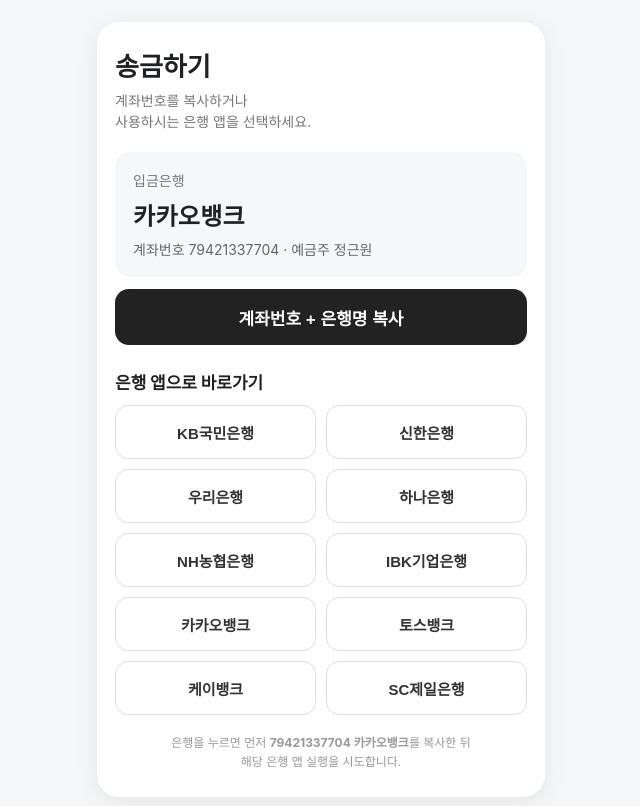
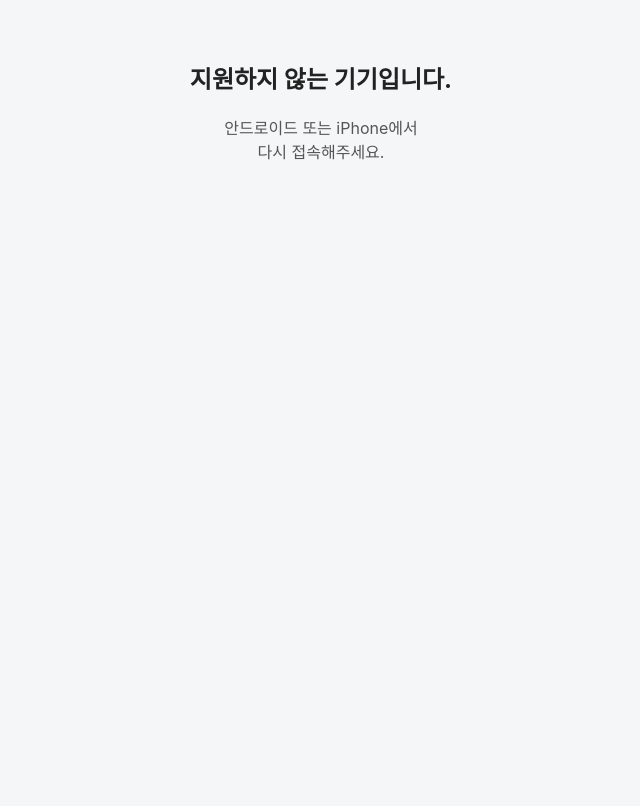
Before and after one commit to sonnara/MyTestProject, a plain HTML site: page index.html in a window 1280 px wide. Shown: the whole page, without its empty margins (319-959 px from the left). Drawn offline with Linux system fonts and the light colour scheme.

Commit message:
Update index.html

```diff
--- a/index.html
+++ b/index.html
@@ -1,195 +1,112 @@
 <!doctype html>
 <html lang="ko">
 <head>
-<meta charset="utf-8">
-<meta name="viewport" content="width=device-width,initial-scale=1,maximum-scale=1,user-scalable=no">
-<meta name="theme-color" content="#ffffff">
+    <meta charset="UTF-8">
+
+    <meta name="viewport"
+          content="width=device-width,
+                   initial-scale=1.0,
+                   maximum-scale=1.0,
+                   user-scalable=no">
+
     <title>송금하기</title>
+
     <style>
-*{box-sizing:border-box;-webkit-tap-highlight-color:transparent}
-body{margin:0;background:#f4f6f8;color:#202124;font-family:-apple-system,BlinkMacSystemFont,"Noto Sans KR","SamsungOne",sans-serif}
-.wrap{max-width:480px;margin:auto;padding:22px 16px 36px}
-.card{background:#fff;border-radius:22px;padding:24px 18px 26px;box-shadow:0 5px 24px rgba(0,0,0,.07)}
-h1{font-size:26px;margin:0 0 7px;font-weight:800}
-.sub{font-size:14px;color:#777;line-height:1.5;margin-bottom:20px}
-.account{background:#f6f7f9;border-radius:15px;padding:18px;margin-bottom:12px}
-.bank{font-size:14px;color:#777;margin-bottom:7px}
-.number{font-size:24px;font-weight:800;letter-spacing:.3px}
-.holder{font-size:14px;color:#666;margin-top:7px}
-.copy{width:100%;height:56px;border:0;border-radius:14px;background:#222;color:#fff;font-size:17px;font-weight:800;margin-bottom:24px}
-.copy:active,.bankBtn:active{transform:scale(.98)}
-.copyText{display:none;text-align:center;color:#14823b;font-size:13px;font-weight:700;margin:-12px 0 16px}
-.title{font-size:17px;font-weight:800;margin-bottom:11px}
-.grid{display:grid;grid-template-columns:1fr 1fr;gap:10px}
-.bankBtn{height:54px;border:1px solid #dedede;background:#fff;border-radius:13px;font-size:15px;font-weight:700;color:#333}
-.status{display:none;margin-top:16px;background:#f1f6ff;color:#315a9b;border-radius:12px;padding:13px;text-align:center;font-size:13px;line-height:1.5}
-.note{font-size:12px;color:#999;text-align:center;line-height:1.6;margin-top:18px}
+        body {
+            margin: 0;
+            background: #f5f6f8;
+            font-family:
+                -apple-system,
+                BlinkMacSystemFont,
+                "Noto Sans KR",
+                "SamsungOne",
+                sans-serif;
+        }
+
+        .loading {
+            min-height: 100vh;
+            display: flex;
+            align-items: center;
+            justify-content: center;
+            color: #666;
+            font-size: 15px;
+        }
+
+        .error {
+            text-align: center;
+            padding: 40px 20px;
+            color: #555;
+        }
+
+        .error h2 {
+            color: #222;
+        }
     </style>
 </head>
+
 <body>
-<div class="wrap">
-  <div class="card">
-    <h1>송금하기</h1>
-    <div class="sub">계좌번호를 복사하거나<br>사용하시는 은행 앱을 선택하세요.</div>
 
-    <div class="account">
-      <div class="bank">입금은행</div>
-      <div class="number">카카오뱅크</div>
-      <div class="holder">계좌번호 79421337704 · 예금주 정근원</div>
+<div id="loading" class="loading">
+    잠시만 기다려주세요...
 </div>
 
-    <button class="copy" onclick="copyAccountOnly()">계좌번호 + 은행명 복사</button>
-    <div id="copyText" class="copyText">79421337704 카카오뱅크가 복사되었습니다.</div>
-
-    <div class="title">은행 앱으로 바로가기</div>
-
-    <div class="grid">
-      <button class="bankBtn" onclick="openBank('KB국민은행')">KB국민은행</button>
-      <button class="bankBtn" onclick="openBank('신한은행')">신한은행</button>
-      <button class="bankBtn" onclick="openBank('우리은행')">우리은행</button>
-      <button class="bankBtn" onclick="openBank('하나은행')">하나은행</button>
-      <button class="bankBtn" onclick="openBank('NH농협은행')">NH농협은행</button>
-      <button class="bankBtn" onclick="openBank('IBK기업은행')">IBK기업은행</button>
-      <button class="bankBtn" onclick="openBank('카카오뱅크')">카카오뱅크</button>
-      <button class="bankBtn" onclick="openBank('토스뱅크')">토스뱅크</button>
-      <button class="bankBtn" onclick="openBank('케이뱅크')">케이뱅크</button>
-      <button class="bankBtn" onclick="openBank('SC제일은행')">SC제일은행</button>
-    </div>
-
-    <div id="status" class="status"></div>
-
-    <div class="note">
-      은행을 누르면 먼저 <b>79421337704 카카오뱅크</b>를 복사한 뒤<br>
-      해당 은행 앱 실행을 시도합니다.
-    </div>
-  </div>
+<div id="error" class="error" style="display:none;">
+    <h2>지원하지 않는 기기입니다.</h2>
+    <p>
+        안드로이드 또는 iPhone에서<br>
+        다시 접속해주세요.
+    </p>
 </div>
 
 <script>
-const ACCOUNT = "79421337704";
-const RECIPIENT_BANK = "카카오뱅크";
-const COPY_VALUE = ACCOUNT + " " + RECIPIENT_BANK;
+
+const ua =
+    navigator.userAgent ||
+    navigator.vendor ||
+    window.opera;
+
+
+/* Android */
+const isAndroid =
+    /android/i.test(ua);
+
+
+/* iPhone / iPad / iPod */
+const isIOS =
+    /iPhone|iPad|iPod/i.test(ua);
+
 
 /*
- * Android 앱 패키지.
- * 이 페이지는 '선택한 은행 앱을 실행'하는 것까지를 목표로 합니다.
- * 은행 앱의 이체 화면/계좌 자동입력은 각 은행의 공식 딥링크가
- * 별도로 공개된 경우에만 추가할 수 있습니다.
+ * iPadOS 13 이상에서는
+ * User-Agent가 Macintosh로 나오는 경우가 있음
  */
-const BANKS = {
-  "KB국민은행": {
-    pkg: "com.kbstar.kbbank",
-    store: "https://play.google.com/store/apps/details?id=com.kbstar.kbbank"
-  },
-  "신한은행": {
-    pkg: "com.shinhan.sbanking",
-    store: "https://play.google.com/store/apps/details?id=com.shinhan.sbanking"
-  },
-  "우리은행": {
-    pkg: "com.wooribank.smart.npib",
-    store: "https://play.google.com/store/apps/details?id=com.wooribank.smart.npib"
-  },
-  "하나은행": {
-    pkg: "com.hanabank.oqf",
-    store: "https://play.google.com/store/apps/details?id=com.hanabank.oqf"
-  },
-  "NH농협은행": {
-    pkg: "nh.smart.banking",
-    store: "https://play.google.com/store/apps/details?id=nh.smart.banking"
-  },
-  "IBK기업은행": {
-    pkg: "com.ibk.android.ionebank",
-    store: "https://play.google.com/store/apps/details?id=com.ibk.android.ionebank"
-  },
-  "카카오뱅크": {
-    pkg: "com.kakaobank.channel",
-    store: "https://play.google.com/store/apps/details?id=com.kakaobank.channel"
-  },
-  "토스뱅크": {
-    pkg: "com.toss.android",
-    store: "https://play.google.com/store/apps/details?id=com.toss.android"
-  },
-  "케이뱅크": {
-    pkg: "com.kbankwith.smartbank",
-    store: "https://play.google.com/store/apps/details?id=com.kbankwith.smartbank"
-  },
-  "SC제일은행": {
-    pkg: "com.scbank.ma30",
-    store: "https://play.google.com/store/apps/details?id=com.scbank.ma30"
+const isIPadOS =
+    navigator.platform === "MacIntel" &&
+    navigator.maxTouchPoints > 1;
+
+
+/* OS에 따라 페이지 이동 */
+
+if (isAndroid) {
+
+    window.location.replace("android.html");
+
 }
-};
+else if (isIOS || isIPadOS) {
 
-async function copyText(text) {
-  try {
-    await navigator.clipboard.writeText(text);
-    return true;
-  } catch (e) {
-    const ta = document.createElement("textarea");
-    ta.value = text;
-    ta.style.position = "fixed";
-    ta.style.left = "-9999px";
-    document.body.appendChild(ta);
-    ta.focus();
-    ta.select();
-    const ok = document.execCommand("copy");
-    ta.remove();
-    return ok;
+    window.location.replace("ios.html");
+
 }
+else {
+
+    document.getElementById("loading").style.display =
+        "none";
+
+    document.getElementById("error").style.display =
+        "block";
 }
 
-async function copyAccountOnly() {
-  await copyText(COPY_VALUE);
-  const el = document.getElementById("copyText");
-  el.style.display = "block";
-  setTimeout(() => el.style.display = "none", 1800);
-}
+</script>
 
-async function openBank(name) {
-  const bank = BANKS[name];
-  if (!bank) return;
-
-  // 1) 계좌번호 + 입금은행을 먼저 복사
-  await copyText(COPY_VALUE);
-
-  const status = document.getElementById("status");
-  status.innerHTML =
-    "<b>" + name + "</b> 앱을 실행합니다.<br>" +
-    "79421337704 카카오뱅크가 클립보드에 복사되었습니다.";
-  status.style.display = "block";
-
-  /*
-   * 갤럭시/Android 브라우저에서 앱의 런처 Activity를
-   * package 지정 Intent로 호출합니다.
-   */
-  const intent =
-    "intent:#Intent;" +
-    "action=android.intent.action.MAIN;" +
-    "category=android.intent.category.LAUNCHER;" +
-    "package=" + bank.pkg + ";" +
-    "end";
-
-  let leftPage = false;
-
-  const onVisibility = () => {
-    if (document.visibilityState === "hidden") {
-      leftPage = true;
-    }
-  };
-  document.addEventListener("visibilitychange", onVisibility, {once:false});
-
-  window.location.href = intent;
-
-  /*
-   * 앱이 없거나 브라우저가 Intent를 차단한 경우에만
-   * Play 스토어로 fallback.
-   */
-  setTimeout(() => {
-    if (!leftPage && document.visibilityState === "visible") {
-      window.location.href = bank.store;
-    }
-    document.removeEventListener("visibilitychange", onVisibility);
-  }, 1800);
-}
-</script>
 </body>
 </html>
```
Lines whose indentation alone changed are shown as unchanged.
